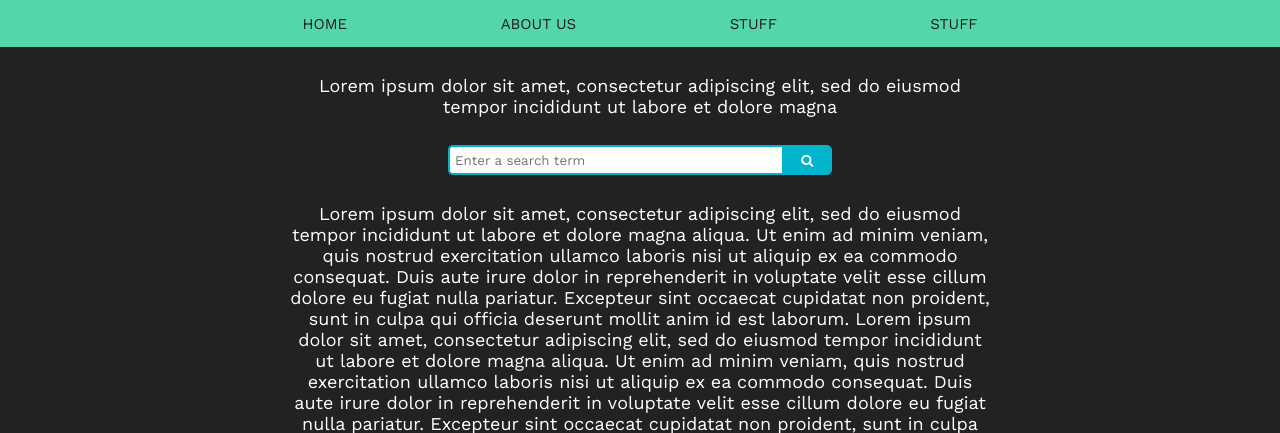
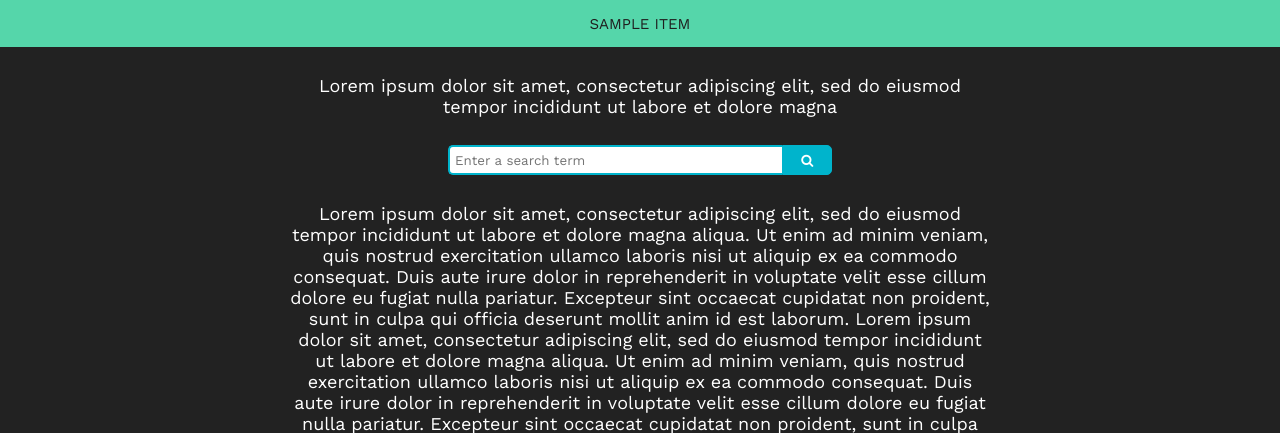
Before and after one commit to kurealnum/non-profit-link, a Flask app: template templates/index.html in a window 1280 px wide. Shown: the top 433 px of the page. Run offline with Flask 2, Linux system fonts and the light colour scheme; the template is opened without the code that fills it: most values are stand-ins (such as "Sample title", 1, 10 or a date in 2020); parts of the project's set-up code (start-up, migrations or seed data) failed here and were passed over.

Commit message:
Got the nav working, and fixed post/get request issues. the search bar is currently under a get request, not a post. also updated pageasofnow.png and requirements.txt

```diff
--- a/app.py
+++ b/app.py
@@ -1,20 +1,31 @@
+#TODO: nav, and fix the post/get request stuff
+
 #dont bother importing all of flask, just import it as you need it
 #python -m flask run :D
 from flask import Flask, render_template, request
 from forms import search_home_page
-
-#db file is under .gitignore
-import sqlite3
+from flask_navigation import Navigation
 
 #some basic info to give flask
 app = Flask(__name__, template_folder='templates', static_folder='static')
+nav = Navigation(app)
+
+#nav bar stuff (not sure if this works for the footer as well)
+nav.Bar('top',[
+    nav.Item('Home', 'home'),
+    nav.Item('About Us', 'aboutus'),
+])
 
 @app.route("/")
 def home():
     return render_template('index.html')
 
 #methods go in a list to let flask and jinja2 know what methods we'll be using on this certain page
-@app.route("/search_home_page", methods=["POST", "GET"])
+@app.route("/search", methods=["GET"])
 def home_search():
     #MAKE SURE TO RETURN THE FUNCTION THAT IS MADE IN FORMS!!!
     return search_home_page()
+
+@app.route("/about-us")
+def aboutus():
+    return render_template('aboutus.html')
--- a/forms.py
+++ b/forms.py
@@ -21,8 +21,9 @@ def return_time():
 
 
 def search_home_page():
-    if request.method == "POST":
-        search = request.form.get("search_query")
+    if request.method == "GET":
+        #USE request.ARGS for get requests, and requests.FORM for post requets
+        search = request.args.get("search_query")
         conn.execute("INSERT INTO searches (search, time) VALUES (?,?)", (search, return_time()))
         conn.commit()
 
--- a/info/requirements.txt
+++ b/info/requirements.txt
@@ -1,3 +1,4 @@
 Flask
 sqlite3
 dotenv
+Flask-Navigation
--- a/templates/index.html
+++ b/templates/index.html
@@ -12,10 +12,11 @@
 <header>
     <nav>
       <ul>
-        <li><a href="#">Home</a></li>
-        <li><a href="#">About Us</a></li>
-        <li><a href="#">Stuff</a></li>
-        <li><a href="#">Stuff</a></li>
+        {% for item in nav.top %}
+        <li>
+          <a href="{{ item.url }}">{{ item.label }}</a>
+        </li>
+        {% endfor %}
       </ul>
     </nav>
 </header>
@@ -29,7 +30,7 @@
 
   <!--i'm not doing the actual search function for a long time btw-->
   <div class="search_bar_wrap">
-    <form class="search" action="search_home_page" method="POST">
+    <form class="search" action="search" method="GET">
       <br>
       <input type="search" name="search_query" class="searchTerm" placeholder="Enter a search term">
       <br>
```
Also changed, not shown: info/mainpage.png (deleted), info/pageasofnow.png.
